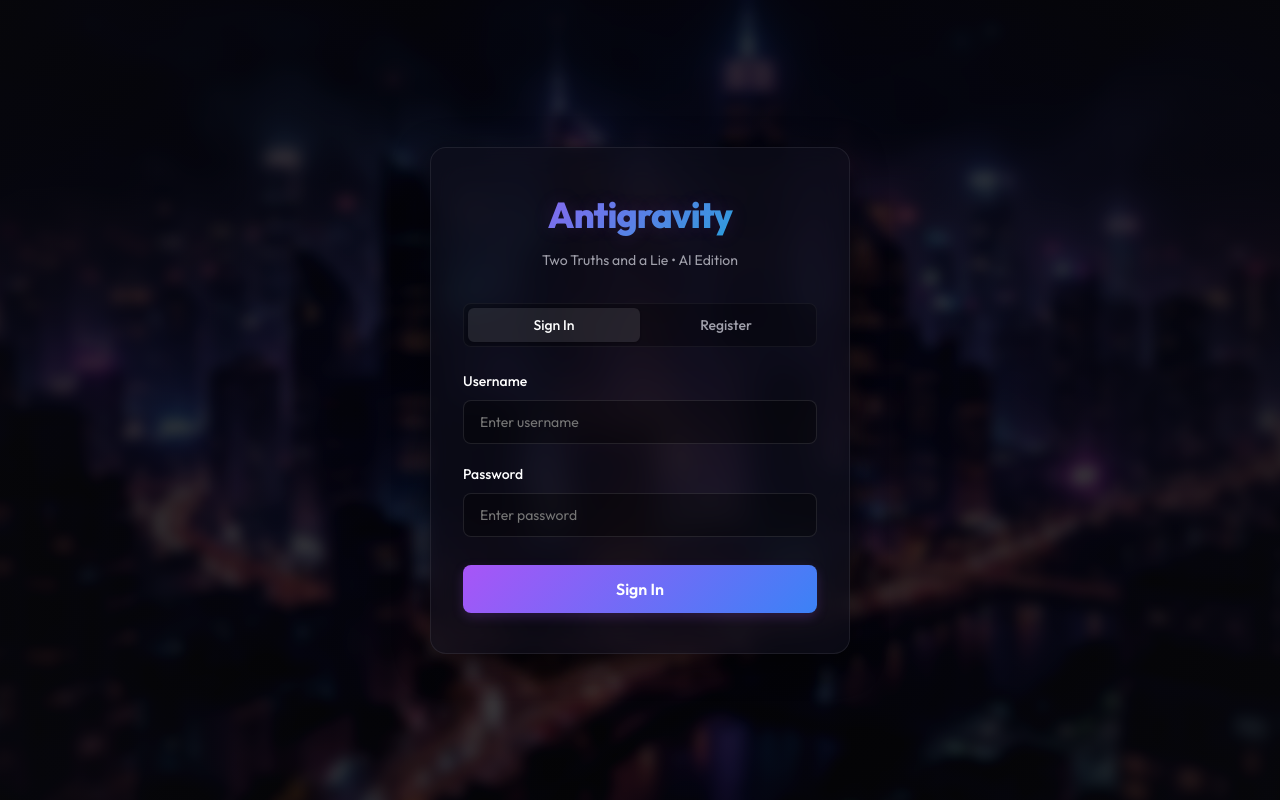
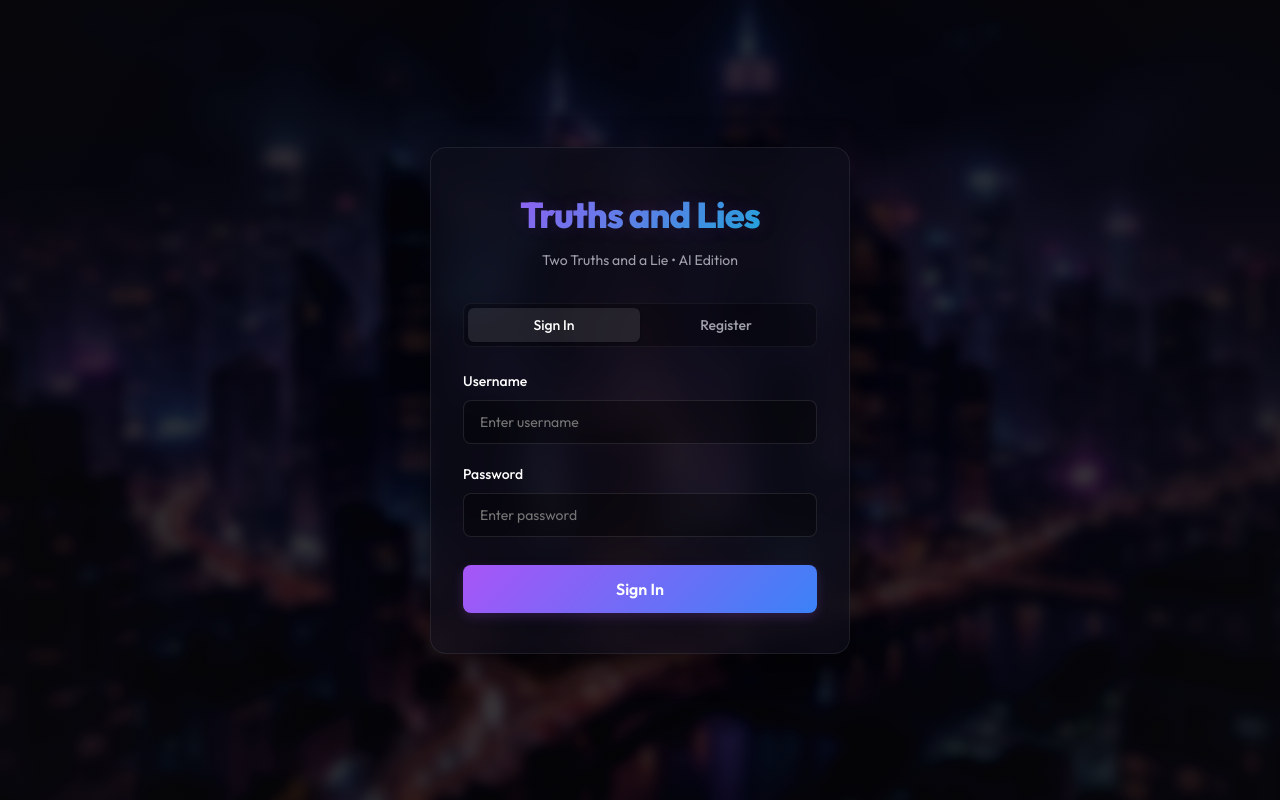
Before and after one commit to Scoce/cohen-two-truths-and-a-lie, a Next.js app: page / in a window 1280 px wide. Built offline with nearby package versions, Linux system fonts and the light colour scheme; no server answers.

Commit message:
Rename branding titles to Truths and Lies on landing page and dashboard header

```diff
--- a/src/app/dashboard/page.tsx
+++ b/src/app/dashboard/page.tsx
@@ -206,7 +206,7 @@ export default function Dashboard() {
       <div className={styles.container}>
         {/* Header */}
         <header className={`${styles.header} glass-panel`}>
-          <div className={styles.title}>Antigravity</div>
+          <div className={styles.title}>Truths and Lies</div>
           {user && (
             <div className={styles.userInfo}>
               <div className={styles.ageSelectorGroup}>
--- a/src/app/page.tsx
+++ b/src/app/page.tsx
@@ -99,7 +99,7 @@ export default function Home() {
       <div className={styles.container}>
         <div className={`${styles.card} glass-panel`}>
           <div className={styles.titleArea}>
-            <h1 className={styles.title}>Antigravity</h1>
+            <h1 className={styles.title}>Truths and Lies</h1>
             <p className={styles.subtitle}>Two Truths and a Lie • AI Edition</p>
           </div>
 
```
